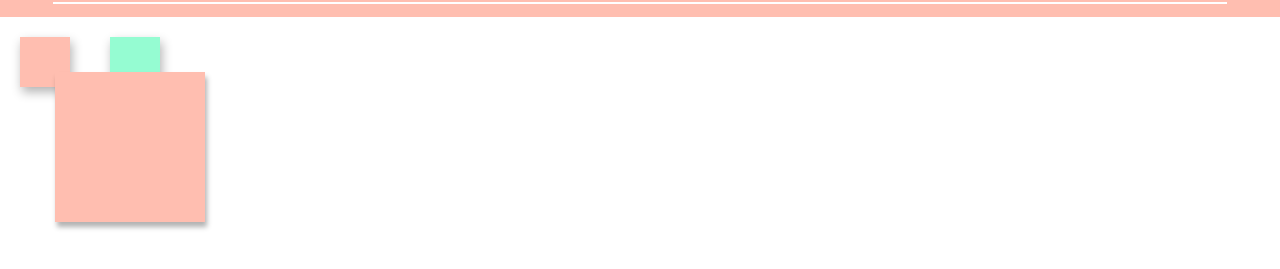
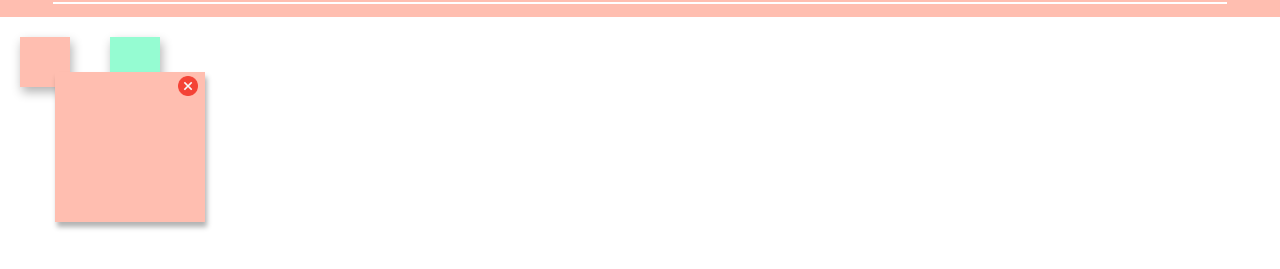
Before and after one commit to Adrijun/DigiPlanner, a React (Create React App) app in the folder digiplanner/: page / in a window 1280 px wide. Both pictures are taken after a click on the element 45 px from the left and 261 px from the top of the page. Shown: the part 199-468 px from the top of the page. Built offline with nearby package versions, Linux system fonts and the light colour scheme.

Commit message:
This feature adds remove button and remove notes and updating localstorage

```diff
--- a/digiplanner/src/assets/styles/Notes.scss
+++ b/digiplanner/src/assets/styles/Notes.scss
@@ -7,7 +7,7 @@
   justify-content: flex-start;
   max-width: 100%;
   width: 100%;
-  height: 100vh;
+  height: 50vh;
   overflow-x: hidden;
 }
 .fixed-notes {
--- a/digiplanner/src/assets/styles/StickyNotes.scss
+++ b/digiplanner/src/assets/styles/StickyNotes.scss
@@ -5,6 +5,7 @@
   position: absolute;
   top: auto;
   left: auto;
+  box-shadow: 2px 5px 5px rgba(0, 0, 0, 0.3);
 }
 
 textarea {
@@ -16,5 +17,16 @@ textarea {
   border: none;
   background-color: rgba($color: #000000, $alpha: 0);
   cursor: grabbing;
-  box-shadow: 2px 5px 5px rgba(0, 0, 0, 0.3);
 }
+
+.sticky-note-header {
+  text-align: right;
+  padding-right: 18%;
+}
+.sticky-note-closebutton {
+  text-align: right;
+  background-color: none;
+  width: 0px;
+  height: 0px;
+  border-radius: 50%;
+}
--- a/digiplanner/src/components/StickyNotes.tsx
+++ b/digiplanner/src/components/StickyNotes.tsx
@@ -1,8 +1,11 @@
 import React, { useState, useRef, useEffect } from 'react';
 import '../assets/styles/StickyNotes.scss';
 import Note from '../utils/noteType';
+import removeIcon from '../assets/icons/remove.png';
+
 type StickyNoteProps = {
   note: Note;
+  onClose: () => void;
   onNoteChange: (
     id: number,
     color: string,
@@ -12,7 +15,11 @@ type StickyNoteProps = {
   ) => void;
 };
 
-const StickyNotes: React.FC<StickyNoteProps> = ({ note, onNoteChange }) => {
+const StickyNotes: React.FC<StickyNoteProps> = ({
+  note,
+  onNoteChange,
+  onClose,
+}) => {
   const { color, x, y, id, text } = note;
   const [isMoveAllowed, setIsMoveAllowed] = useState<boolean>(false);
   const stickyNoteRef = useRef<HTMLDivElement>(null);
@@ -25,7 +32,7 @@ const StickyNotes: React.FC<StickyNoteProps> = ({ note, onNoteChange }) => {
     setCurrentX(x);
     setCurrentY(y);
   }, [x, y]);
-  console.log('Note data:', note);
+
   const handleMouseDown: React.MouseEventHandler<HTMLTextAreaElement> = e => {
     setIsMoveAllowed(true);
     const dimensions = stickyNoteRef.current?.getBoundingClientRect();
@@ -89,13 +96,33 @@ const StickyNotes: React.FC<StickyNoteProps> = ({ note, onNoteChange }) => {
     setCurrentY(clientY);
     onNoteChange(id, color, text, clientX, clientY);
   };
-  console.log(note, 'note');
+  console.log(note.id, 'note.id');
   return (
     <div
       className="sticky-note"
       style={{ backgroundColor: color, left: x + 'px', top: y + 'px' }}
       ref={stickyNoteRef}
     >
+      <header className="sticky-note-header">
+        <button
+          onClick={onClose}
+          className="sticky-note-closebutton"
+          style={{
+            border: 'none',
+            background: 'none',
+            padding: '0',
+            cursor: 'pointer',
+          }}
+        >
+          <img
+            className="sticky-note-closebutton-icon"
+            src={removeIcon}
+            alt=""
+            width="20"
+            height="20"
+          />
+        </button>
+      </header>
       <textarea
         value={text}
         onChange={e =>
--- a/digiplanner/src/pages/Notes.tsx
+++ b/digiplanner/src/pages/Notes.tsx
@@ -4,20 +4,18 @@ import StickyNotes from '../components/StickyNotes';
 import NotesSaver from '../utils/NotesSaver';
 import noteType from '../utils/noteType';
 import NotesLoader from '../utils/NotesLoader';
+import Note from '../utils/noteType';
 
 interface NotesProps {
   notes: noteType[];
 }
 const Notes: React.FC<NotesProps> = () => {
   const [notes, setNotes] = useState<noteType[]>([]);
-
+  const newNoteId = notes.length > 0 ? notes[notes.length - 1].id + 1 : 0;
   const addNote = (color: string, buttonX: number, buttonY: number) => {
     const newX = buttonX + 10; // Lägg till 10 pixlar till höger
     const newY = buttonY + 10; // Lägg till 10 pixlar nedåt
-    setNotes([
-      ...notes,
-      { id: notes.length, text: '', color, x: newX, y: newY },
-    ]);
+    setNotes([...notes, { id: newNoteId, text: '', color, x: newX, y: newY }]);
   };
   const handleNoteChange = (
     id: number,
@@ -27,8 +25,7 @@ const Notes: React.FC<NotesProps> = () => {
     currentY: number
   ) => {
     const updatedNotes = notes.map(note => {
-      if (note.id === id) {
-        console.log(note.id, ' ett id');
+      if (note.id === Number(id)) {
         return { ...note, text: newText, x: currentX, y: currentY }; // Uppdatera texten för den specifika anteckningen
       }
 
@@ -36,7 +33,23 @@ const Notes: React.FC<NotesProps> = () => {
     });
     setNotes(updatedNotes);
   };
+  console.log(notes, 'notes');
 
+  const removeNote = (id: number, color: string) => {
+    const updatedNotes = notes.filter(note => note.id !== id);
+
+    // Uppdatera och spara gruppen i local storage
+    const notesInStorage = localStorage.getItem(`notesGroup_${color}`);
+    if (notesInStorage) {
+      const parsedNotes: Note[] = JSON.parse(notesInStorage);
+      const updatedNotesInStorage = parsedNotes.filter(note => note.id !== id);
+      localStorage.setItem(
+        `notesGroup_${color}`,
+        JSON.stringify(updatedNotesInStorage)
+      );
+    }
+    setNotes(updatedNotes);
+  };
   return (
     <>
       <section className="notes-container" style={{ overflow: 'hidden' }}>
@@ -57,6 +70,7 @@ const Notes: React.FC<NotesProps> = () => {
           <StickyNotes
             key={note.id}
             note={note}
+            onClose={() => removeNote(note.id, note.color)}
             onNoteChange={(id, color, newText, currentX, currentY) =>
               handleNoteChange(id, color, newText, currentX, currentY)
             }
--- a/digiplanner/src/utils/NotesLoader.tsx
+++ b/digiplanner/src/utils/NotesLoader.tsx
@@ -23,7 +23,6 @@ const NotesLoader: React.FC<NotesLoaderProps> = ({ onLoad }) => {
         });
 
         onLoad(notes); // Skicka den sammanfogade arrayen med sparade anteckningar till onLoad funktionen
-        console.log('Data from local storage:', notes);
       } catch (error) {
         console.error('Error fetching data from local storage:', error);
       }
--- a/digiplanner/src/utils/NotesSaver.tsx
+++ b/digiplanner/src/utils/NotesSaver.tsx
@@ -24,7 +24,7 @@ const NotesSaver: React.FC<NotesSaverProps> = ({ notes }) => {
           .filter(n => n.color === color && n.id === note.id)
           .pop();
         // Returnera en kopia av anteckningen med de senaste koordinaterna
-        console.log('latestCoords', latestCoords);
+
         return {
           ...note,
           x: latestCoords.x,
```
Also changed, not shown: digiplanner/package.json (+7 -2 lines), digiplanner/src/assets/icons/remove.png (added), 1 other file (tests, documents, lock files or other folders).
